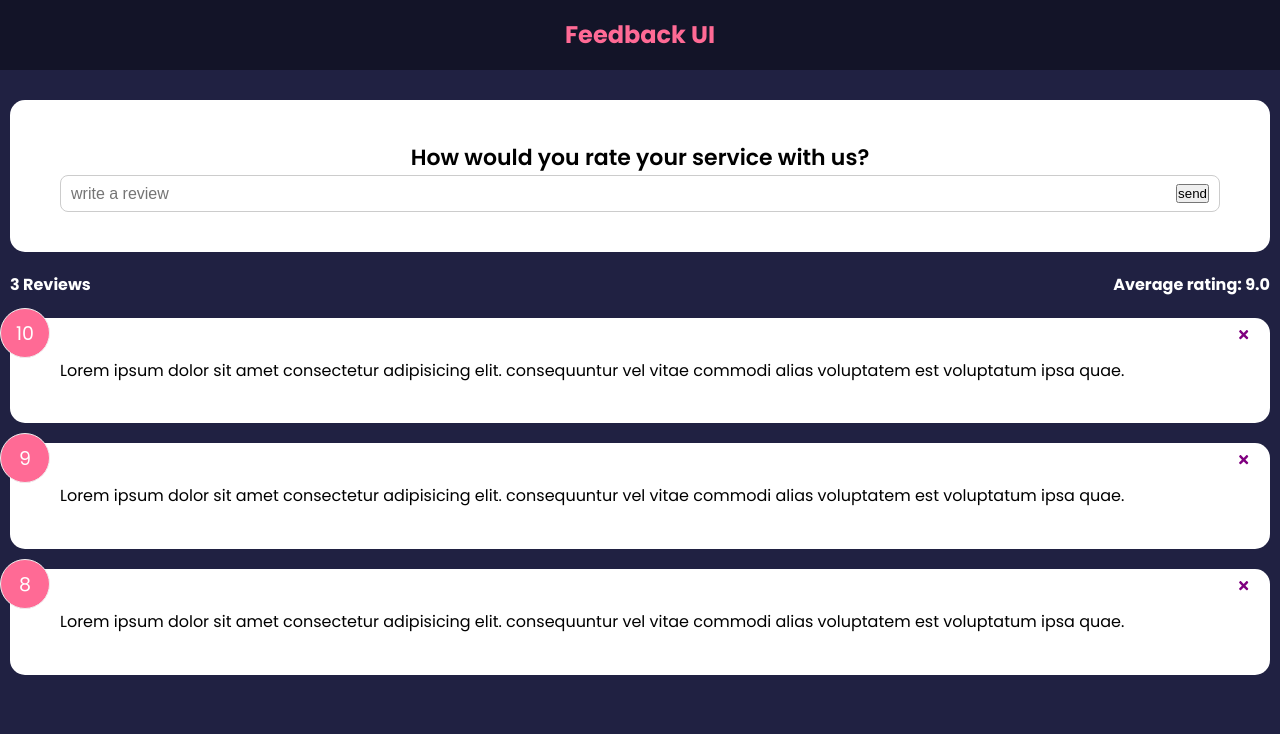
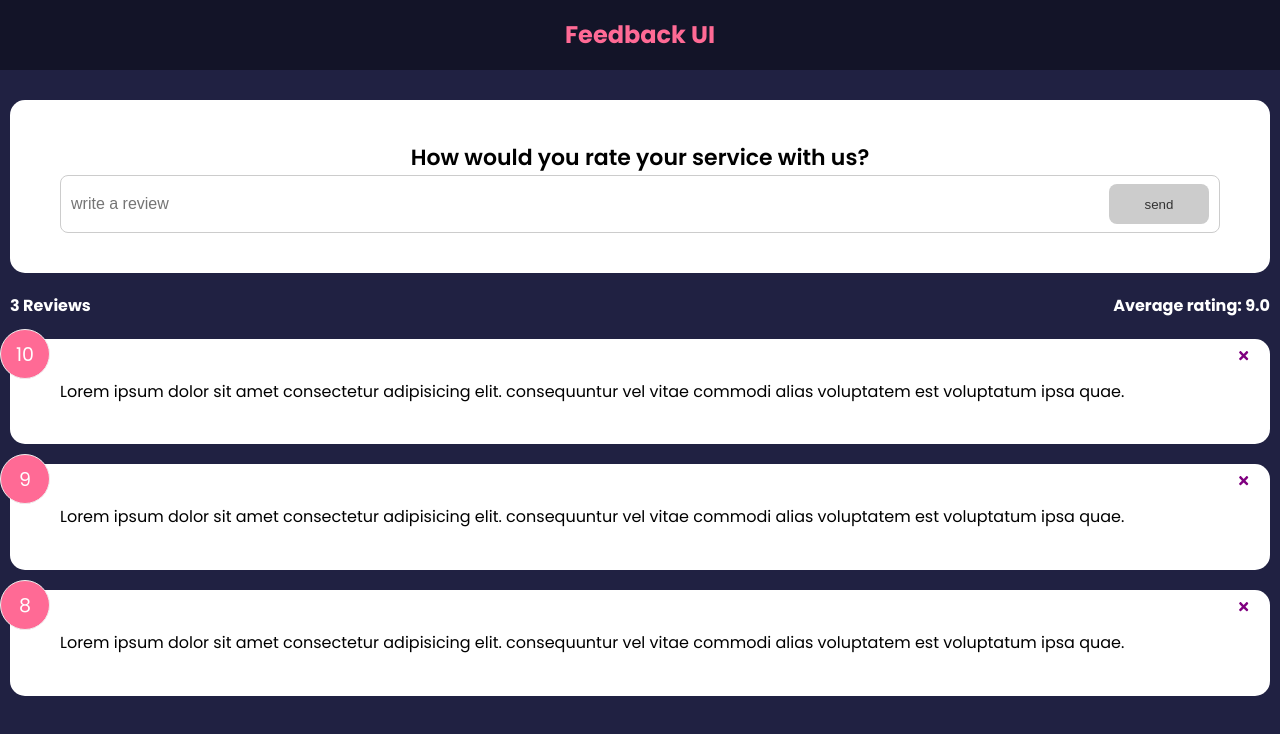
Before and after one commit to Masyak95/feedback-ui, a React (Create React App) app: page / in a window 1280 px wide. Shown: the top 734 px of the page. Built offline with nearby package versions, Linux system fonts and the light colour scheme.

Commit message:
add Button component

```diff
--- a/src/App.tsx
+++ b/src/App.tsx
@@ -19,9 +19,7 @@ function App() {
     return (
         <div>
             <Header text={"Feedback UI"}/>
-            <FeedbackForm
-                feedback={feedback}
-            />
+            <FeedbackForm/>
             <FeedbackStats
                 feedback={feedback}
             />
--- a/src/components/FeedbackForm/FeedbackForm.tsx
+++ b/src/components/FeedbackForm/FeedbackForm.tsx
@@ -1,5 +1,6 @@
 import React, {ChangeEvent, useState} from 'react';
 import Card from "../shared/Card";
+import Button from "../shared/Button";
 
 type FeedbackFormPropsType = {
 
@@ -24,7 +25,10 @@ const FeedbackForm = ({}: FeedbackFormPropsType) => {
                         onChange={handleTextChange}
                         value={text}
                     />
-                    <button type={"submit"}>send</button>
+                    <Button
+                        type={"submit"}
+                        isDisabled={true}
+                    >send</Button>
                 </div>
             </form>
         </Card>
--- a/src/components/FeedbackItem/FeedbackItem.tsx
+++ b/src/components/FeedbackItem/FeedbackItem.tsx
@@ -15,7 +15,7 @@ type FeedbackItemPropsType = {
 
 const FeedbackItem = ({ item,handleDelete }: FeedbackItemPropsType) => {
     return (
-        <Card reverse={false}>
+        <Card>
             <div className="num-display">{item.rating}</div>
             <button
                 onClick={()=> handleDelete(item.id)}
--- /dev/null
+++ b/src/components/shared/Button.tsx
@@ -0,0 +1,26 @@
+import React, {ButtonHTMLAttributes, FC} from 'react';
+
+interface ButtonPropsType extends ButtonHTMLAttributes<HTMLButtonElement>{
+    version?: "primary" | "secondary";
+    isDisabled: boolean;
+}
+export const Button: FC<ButtonPropsType> = (props ) => {
+    const { children, type, isDisabled, version, ...otherProps} = props
+    return (
+        <button
+            type={type}
+            disabled={isDisabled}
+            className={`btn btn-${version}`}
+        >
+            {children}
+        </button>
+    );
+};
+
+Button.defaultProps = {
+    version: 'primary',
+    type: "button",
+    isDisabled: false
+}
+
+export default Button;
--- a/src/components/shared/Card.tsx
+++ b/src/components/shared/Card.tsx
@@ -2,7 +2,7 @@ import React, { ReactNode } from 'react';
 
 type CardProps = {
     children: ReactNode;
-    reverse: boolean;
+    reverse?: boolean;
 };
 
 const Card: React.FC<CardProps> = ({ children , reverse}) => {
@@ -24,4 +24,9 @@ const Card: React.FC<CardProps> = ({ children , reverse}) => {
     )
 };
 
+Card.defaultProps = {
+    reverse: false,
+}
+
+
 export default Card;
```
